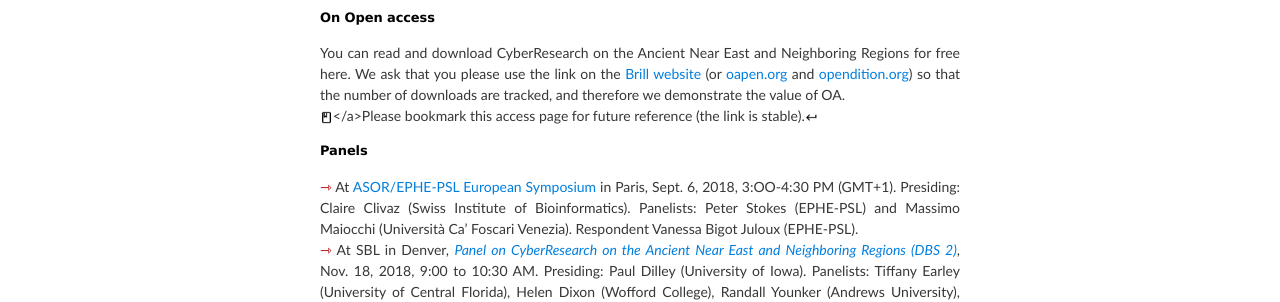
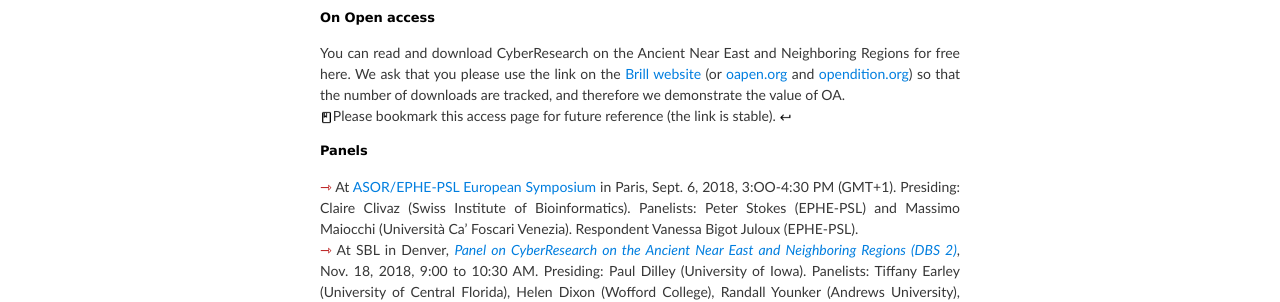
Before and after one commit to vbigot-juloux/ane-research-humanities, a Jekyll site: the page built from docs/CyberResearch-vol1.md, in a window 1280 px wide and 900 px high, scrolled down 2645 px. Shown: the part 406-708 px from the top of the window. Built offline with Jekyll 4.4.1, drawn with Linux system fonts in a browser that asks for light colours; comment, search, counter and statistics services are not loaded; the repository's description, which GitHub fills in, is left out.

Commit message:
Update CyberResearch-vol1.md

```diff
--- a/docs/CyberResearch-vol1.md
+++ b/docs/CyberResearch-vol1.md
@@ -138,7 +138,7 @@ _by (surnames) alphabetic order_<br />
 
 <h3><a name="OA" style="color: black">On Open access</a></h3>
 <p style="text-align: justify">You can read and download CyberResearch on the Ancient Near East and Neighboring Regions for free here. We ask that you please use the link on the <a href="https://brill.com/view/title/34932" target="_blank">Brill website</a> (or <a href="" target="_blank">oapen.org</a> and <a href="" target="_blank">opendition.org</a>) so that the number of downloads are tracked, and therefore we demonstrate the value of OA. <br />
-<img src="../assets/outline_book_black_18dp.png" style="border:0; -webkit-box-shadow: 0 0 0; width: 2%"/></a>Please bookmark this access page for future reference (the link is stable).<a href="#OA2" style="text-decoration: none"><img src="../assets/baseline_keyboard_return_black_18dp.png" style="border:0; -webkit-box-shadow: 0 0 0; width: 2%"/></a></p>
+<img src="../assets/outline_book_black_18dp.png" style="border:0; -webkit-box-shadow: 0 0 0; width: 2%"/>Please bookmark this access page for future reference (the link is stable). <a href="#OA2" style="text-decoration: none"><img src="../assets/baseline_keyboard_return_black_18dp.png" style="border:0; -webkit-box-shadow: 0 0 0; width: 2%"/></a></p>
 
 
 <h3><a name="panels" style="color: black">Panels</a></h3>
```
